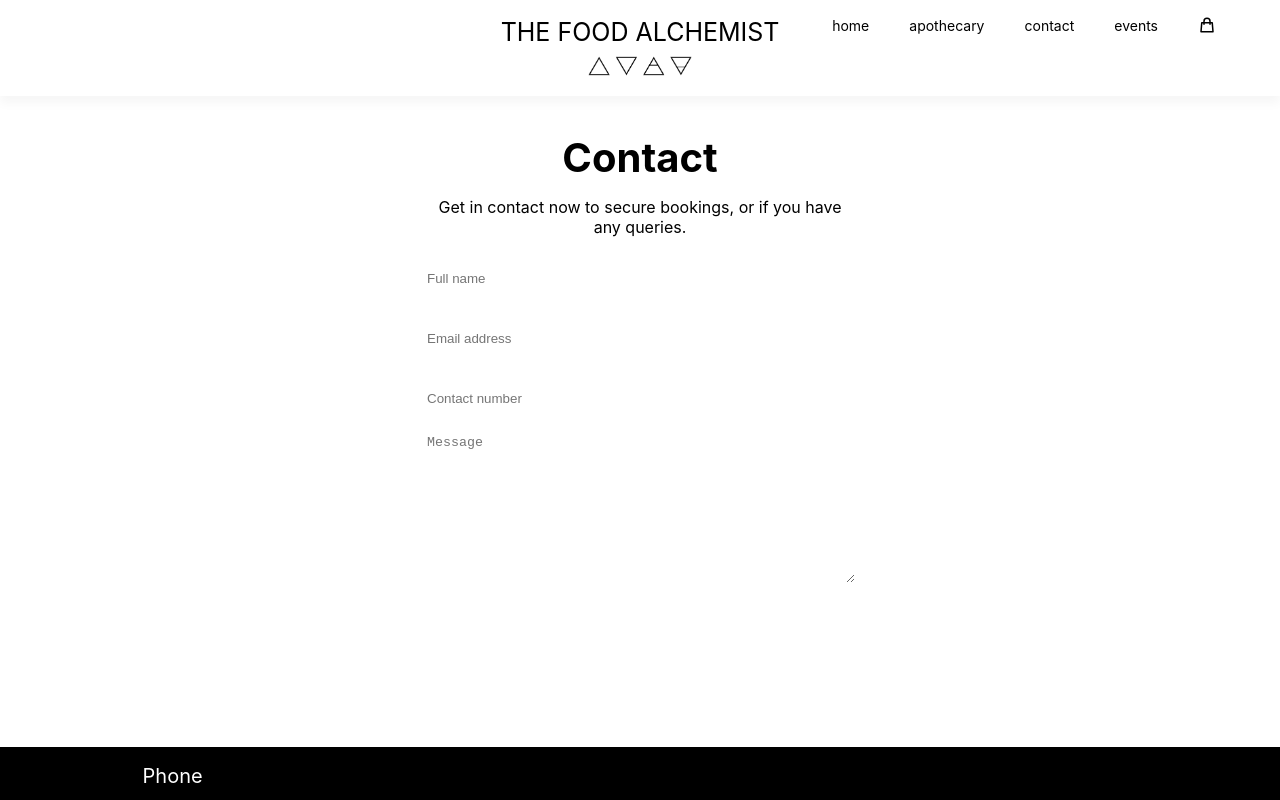
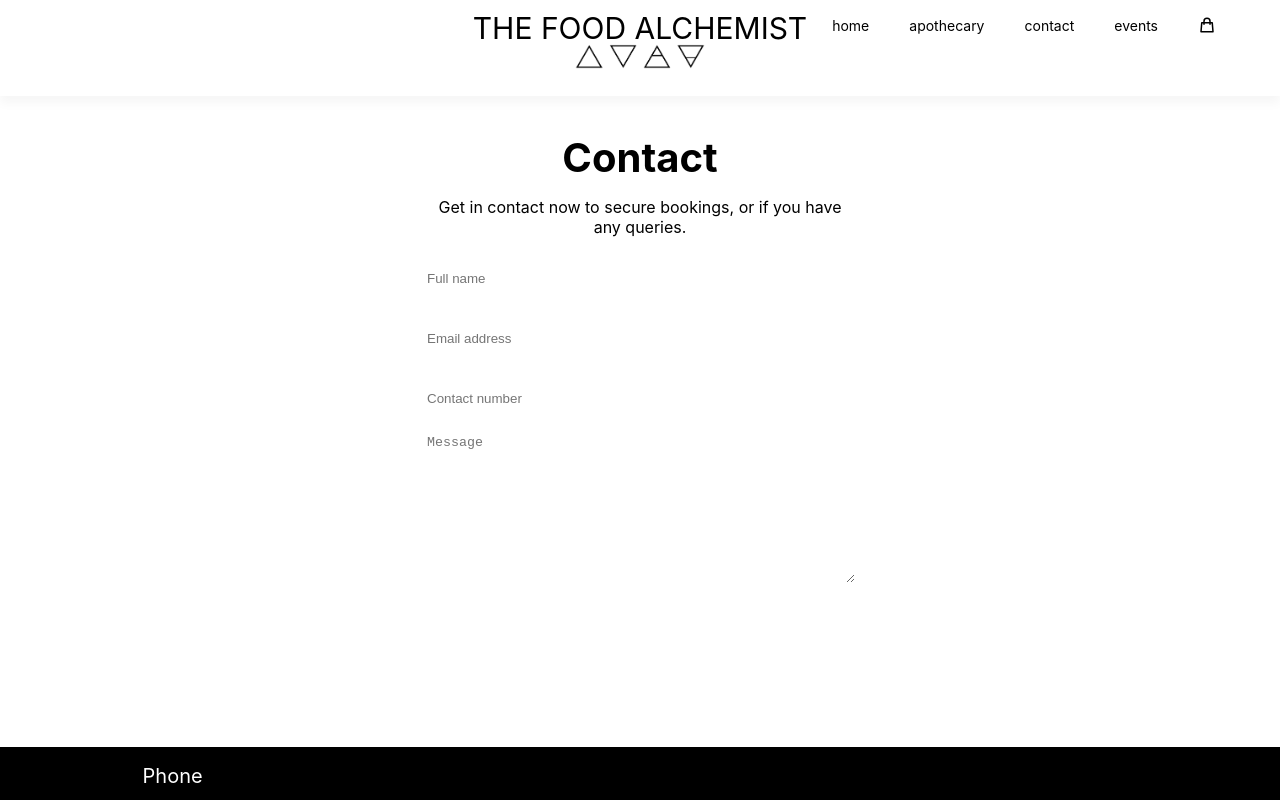
Before and after one commit to Dan-Sutton/food-frontend, a Next.js app: page /contact in a window 1280 px wide. Shown: the top 800 px of the page. Built offline with nearby package versions, Linux system fonts and the light colour scheme; no server answers; what urql would draw is missing.

Commit message:
nav fonts

```diff
--- a/components/navbar.js
+++ b/components/navbar.js
@@ -8,7 +8,7 @@ const Navbar = () => {
   return (
     <div className={styles.navbar}>
       <div className={styles.titlediv}>
-        <h1 className={styles.title}>THE FOOD ALCHEMIST</h1>
+        <p className={styles.title}>THE FOOD ALCHEMIST</p>
         <div className={styles.logocontainer}>
           <Image className={styles.logo} src={logo} alt="alchemylogo" />
         </div>
--- a/package.json
+++ b/package.json
@@ -10,7 +10,7 @@
   },
   "dependencies": {
     "@auth0/nextjs-auth0": "^2.0.1",
-    "@next/font": "^13.0.6",
+    "@next/font": "^13.1.6",
     "@stripe/react-stripe-js": "^1.16.1",
     "@stripe/stripe-js": "^1.46.0",
     "eslint": "8.29.0",
--- a/pages/_app.js
+++ b/pages/_app.js
@@ -3,14 +3,22 @@ import { Provider, createClient } from "urql";
 import Navbar from "../components/navbar";
 import { StateContext } from "../lib/context";
 import { UserProvider } from "@auth0/nextjs-auth0/client";
-import BurgerMenu from "../components/bugerMenu";
 import BurgerIcon from "../components/burgerIcon";
+import { Mulish, Space_Mono } from "@next/font/google";
 
 const client = createClient({ url: process.env.NEXT_PUBLIC_BACKEND_API });
+const mulish = Mulish({ subsets: ["latin"] });
+const spaceMono = Space_Mono({ weight: ["400", "700"], subsets: ["latin"] });
 
 function MyApp({ Component, pageProps }) {
   return (
     <UserProvider>
+      <style jsx global>{`
+        :root {
+          --mulish-font: ${mulish.style.fontFamily};
+          --spaceMono-font: ${spaceMono.style.fontFamily};
+        }
+      `}</style>
       <StateContext>
         <Provider value={client}>
           <Navbar />
--- a/styles/card.module.css
+++ b/styles/card.module.css
@@ -28,18 +28,18 @@
 
 .title,
 .content {
-  padding: 0 5% 0 5%;
+  padding-left: 10px;
+  padding-right: 10px;
   color: white;
-  text-shadow: 2px 3px 6px rgba(0, 0, 0, 0.3);
+  text-shadow: 2px 3px 6px rgba(0, 0, 0, 0.2);
 }
 
 .content {
   font-size: 18px;
-  font-weight: 500;
 }
 
 .title {
-  font-size: 50px;
-  /* margin-bottom: -2%; */
+  font-size: 45px;
+  font-weight: 800;
   text-align: center;
 }
--- a/styles/globals.css
+++ b/styles/globals.css
@@ -30,4 +30,13 @@ a {
     background: rgb(249, 249, 249);
     color: black;
   }
+
+  h1,
+  h2 {
+    font-family: var(--mulish-font);
+  }
+
+  p {
+    font-family: var(--spaceMono-font);
+  }
 }
--- a/styles/navbar.module.css
+++ b/styles/navbar.module.css
@@ -14,20 +14,22 @@
   position: absolute;
   width: fit-content;
   display: flex;
+  justify-content: flex-start;
   flex-direction: column;
   align-items: center;
   height: fit-content;
   width: 100%;
+  margin-top: -20px;
 }
 
 .title {
-  top: -7px;
   color: black;
   width: 100%;
   display: flex;
   justify-content: center;
-  font-size: 25px;
+  font-size: 30px;
   font-weight: 400;
+  margin-bottom: 23px;
 }
 
 .logocontainer {
@@ -35,19 +37,20 @@
   flex-direction: column;
   align-items: center;
   justify-content: center;
-  margin-top: -20px;
+  margin-top: -35px;
   height: 45px;
   width: 350px;
 }
 
 .logo {
   width: auto;
-  height: 20px;
+  height: 25px;
 }
 
 @media (max-width: 1160px) {
   .title {
-    font-size: 15px;
+    font-size: 20px;
+    font-weight: 500;
   }
 
   .titlediv {
@@ -59,4 +62,8 @@
   .navbar {
     height: 0;
   }
+
+  .logo {
+    height: 15px;
+  }
 }
```
Also changed, not shown: 1 other file (tests, documents, lock files or other folders).
